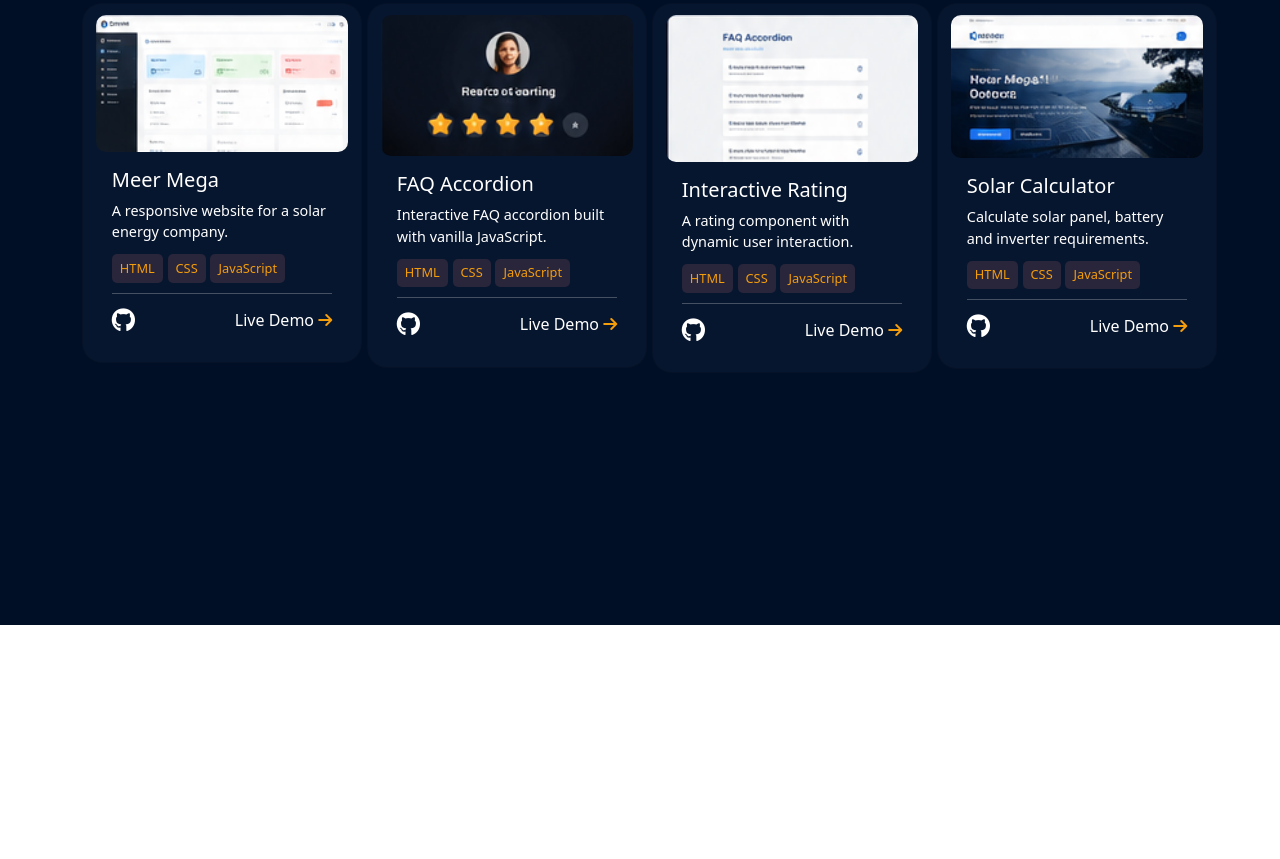
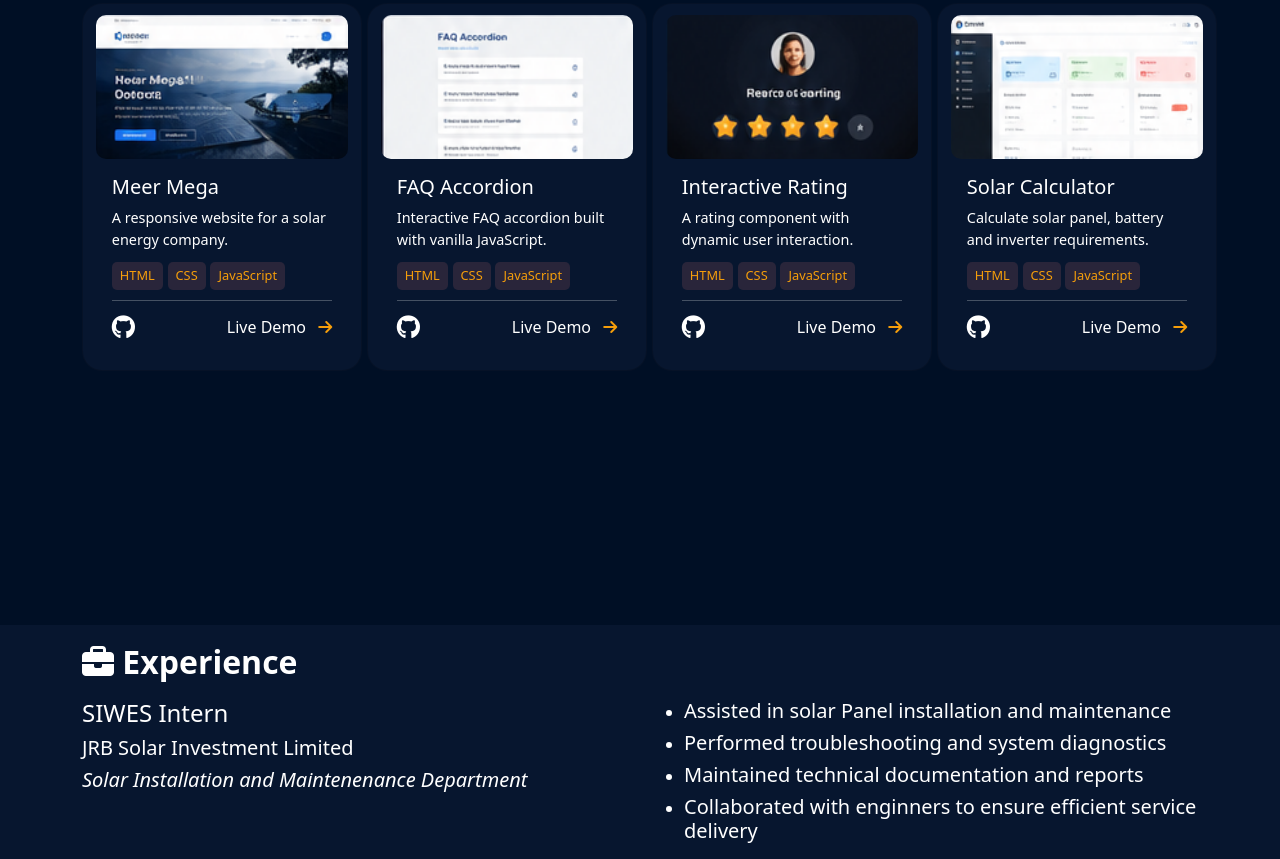
Before and after one commit to micdynas/portfolio-website, a plain HTML site: page index.html in a window 1280 px wide. Shown: the part 1775-2634 px from the top of the page. Before the commit the page ends 2400 px from the top, so only its background shows below. Drawn offline with nearby package versions, Linux system fonts and the light colour scheme.

Commit message:
modified:   index.html 	modified:   styles.css

```diff
--- a/index.html
+++ b/index.html
@@ -37,7 +37,7 @@
           <a class="nav-link" href="#ABOUT">Skills</a>
         </li>
         <li class="nav-item">
-          <a class="nav-link" href="#">Projects</a>
+          <a class="nav-link" href="#PROJECTS">Projects</a>
         </li>
          <li class="nav-item">
           <a class="nav-link" href="#">Experience</a>
@@ -166,7 +166,7 @@
 
       <div class="col-md-3 column-card">
           <div class="card" >
-  <img src="/images/placeholderimage-1.png" class="card-img-top" alt="...">
+  <img src="/images/placeholderimage-4.png" class="card-img-top" alt="...">
   <div class="card-body">
     <h5 class="card-title">Meer Mega</h5>
     <p class="card-text">A responsive website for a solar energy company.</p>
@@ -187,7 +187,7 @@
       </div>
      <div class="col-md-3 column-card">
           <div class="card" >
-  <img src="/images/placeholderimage-2.png" class="card-img-top" alt="...">
+  <img src="/images/placeholderimage-3.png" class="card-img-top" alt="...">
   <div class="card-body">
     <h5 class="card-title">FAQ Accordion</h5>
     <p class="card-text">Interactive FAQ accordion built with vanilla JavaScript.</p>
@@ -209,7 +209,7 @@
       </div>
            <div class="col-md-3 column-card">
           <div class="card" >
-  <img src="/images/placeholderimage-3.png" class="card-img-top" alt="...">
+  <img src="/images/placeholderimage-2.png" class="card-img-top" alt="...">
   <div class="card-body">
     <h5 class="card-title">Interactive Rating</h5>
     <p class="card-text">A rating component with dynamic user interaction.</p>
@@ -231,7 +231,7 @@
       </div>
            <div class="col-md-3 column-card">
           <div class="card" >
-  <img src="/images/placeholderimage-4.png" class="card-img-top" alt="...">
+  <img src="/images/placeholderimage-1.png" class="card-img-top" alt="...">
   <div class="card-body">
     <h5 class="card-title">Solar Calculator</h5>
     <p class="card-text">Calculate solar panel, battery and inverter requirements.</p>
@@ -252,20 +252,37 @@
 
       </div>
 
-
-
-
-
-
-
-
     </div>
 
+  </div>
+</section>
+<section id="EXPERIENCE" class="experience">
+<nav class="navbar navbar-expand-lg " data-bs-theme="dark">
+    <div class="container-md">
+       <a class="navbar-brand" href="#"><i class="fa-solid fa-briefcase"></i> Experience</a>
+    </div>
+  </nav>
+  <div class="container-md">
+    <div class="row">
+      <div class="col-md-6">
+        <h4>SIWES Intern</h4>
+        <h5> JRB Solar Investment Limited</h5>
+        <h5><em>Solar Installation and Maintenenance Department</em></h5>
+        <h5></h5>
+
+      </div>
+      <div class="col-md-6">
+        <ul>
+          <li><h5>Assisted in solar Panel installation and maintenance</h5></li>
+          <li><h5>Performed troubleshooting and system diagnostics</h5></li>
+          <li><h5>Maintained technical documentation and reports</h5></li>
+          <li><h5>Collaborated with enginners to ensure efficient service delivery</h5></li>
+        </ul>
+
+      </div>
+    </div>
 
   </div>
-
-
-
 
 </section>
 
--- a/styles.css
+++ b/styles.css
@@ -187,6 +187,7 @@ border-radius: 50%;
 }
 .card-img-top{
   border-radius: 10px;
+  height: 9rem;
 }
 .column-card{
   margin: 1rem 0rem;
@@ -238,4 +239,14 @@ hr{
 }
 .arrow{
   color: #F59E0B;
+  padding-left: 0.5rem;
 }
+
+/* fourth section */
+.experience{
+    max-height: 80vh;
+  width: 100%;
+   background-color: #07162f;
+  color: white;
+
+}
```
